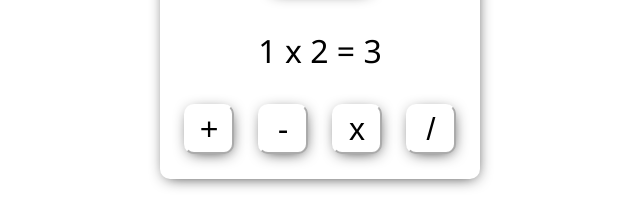
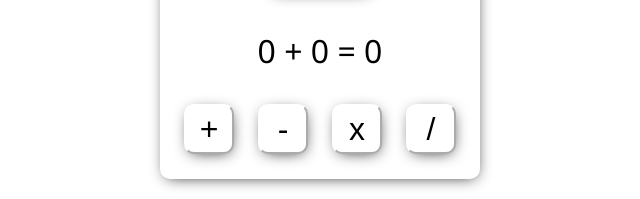
Before and after one commit to simplyJC/unusual-calculator, a website: page index.html in a window 1280 px wide. Shown: the part 421-620 px from the top of the page, 320-960 px from the left. Drawn offline with Linux system fonts and the light colour scheme; files that its build step writes are made by us from their sources.

Commit message:
fix sourcemaps for js

```diff
--- a/gulpfile.js
+++ b/gulpfile.js
@@ -14,7 +14,7 @@ function sassTask(){
 function jsTask(){
     return src('app/js/*.js', {sourcemaps:true})
         .pipe(terser())
-        .pipe(dest('dist'), {sourcemaps:'.'})
+        .pipe(dest('dist', {sourcemaps:'.'}));
 }
 
 
--- a/index.html
+++ b/index.html
@@ -21,7 +21,7 @@
                         <input type="number" id="input-number">
                 </div>
                 <div class="child-div-two">
-                        <p class="number-show"><span id="current-calculation">1 x 2 </span> = <span id="current-result">3</span></p>
+                        <p class="number-show"><span id="current-calculation">0 + 0 </span> = <span id="current-result">0</span></p>
                 </div>
                 <div class="child-div-three">
                         <button type="button" id="button-add">+</button>
```
Also changed, not shown: dist/app.js, dist/vendor.js, 2 other files.
